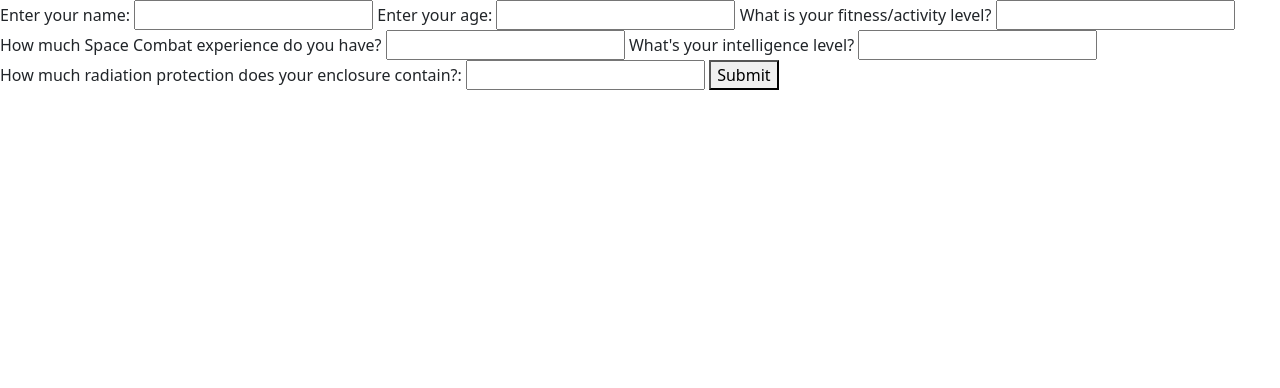
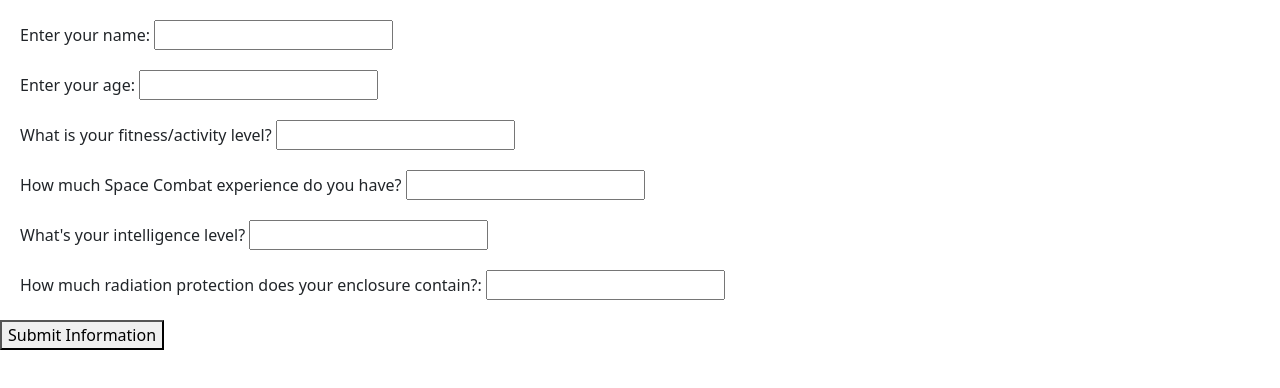
Before and after one commit to Cruduper/galactic-age, a website built with webpack: page src/index.html in a window 1280 px wide. Built offline with nearby package versions, Linux system fonts and the light colour scheme.

Commit message:
html form completed

```diff
--- a/src/css/styles.css
+++ b/src/css/styles.css
@@ -0,0 +1,3 @@
+.form-group {
+  margin: 20px;
+}
--- a/src/index.html
+++ b/src/index.html
@@ -5,21 +5,33 @@
 </head>
 <body>
   <form id="userInput">
+    <div class="form-group">
       <label for="name">Enter your name:</label>
       <input id="name" type="text">
+    </div>
+    <div class="form-group">
       <label for="age">Enter your age:</label>
       <input id="age" type="number">
+    </div>
+    <div class="form-group">
       <label for="activity">What is your fitness/activity level?</label>
       <input id="activity" type="number">
+    </div>
+    <div class="form-group">
       <label for="combat">How much Space Combat experience do you have?</label>
       <input id="combat" type="number">
+    </div>
+    <div class="form-group">
       <label for="intelligence">What's your intelligence level?</label>
       <input id="intelligence" type="number">
+    </div>
+    <div class="form-group">
       <label for="rad">How much radiation protection does your enclosure contain?:</label>
       <input id="rad" type="number">
+    </div>
 
-    <button type="submit">Submit</button>
+    <button id="submit" type="button">Submit Information</button>
 </form>
-  <ul id="response"></ul>
+  <p id="response"></p>
 </body>
 </html>
--- a/src/index.js
+++ b/src/index.js
@@ -4,4 +4,10 @@ import 'bootstrap/dist/css/bootstrap.min.css';
 import './css/styles.css';
 import Human from './js/human.js';
 
-let hum = new Human("myname", 28, false, 100, 100, 100, 100);
+
+
+
+
+$("#submit").click( function(){
+  createHuman();
+});
--- a/src/js/human.js
+++ b/src/js/human.js
@@ -24,6 +24,4 @@ export default class Human{
 
     return lifeLength;
   }
-
-
 }
```
Lines whose indentation alone changed are shown as unchanged.
